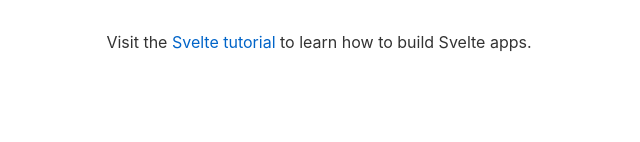
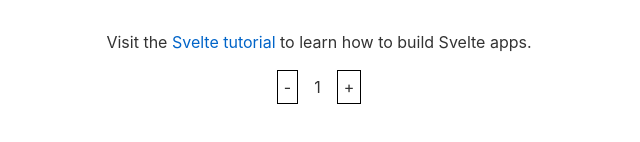
Before and after one commit to dangelomedinag/svelte-config, a Svelte app: page / in a window 1280 px wide. Shown: the part 168-310 px from the top of the page, without its empty margins (321-961 px from the left). Built offline with nearby package versions, Linux system fonts and the light colour scheme.

Commit message:
second commit

```diff
--- a/src/App.svelte
+++ b/src/App.svelte
@@ -1,5 +1,6 @@
 <script>
   let name = 'world';
+  let counter = 1;
 </script>
 
 <main>
@@ -8,6 +9,9 @@
     Visit the <a href="https://svelte.dev/tutorial">Svelte tutorial</a> to learn
     how to build Svelte apps.
   </p>
+  <button on:click={() => counter--}>-</button><span style="padding: 0 1em"
+    >{counter}</span
+  ><button on:click={() => counter++}>+</button>
 </main>
 
 <style>
```
